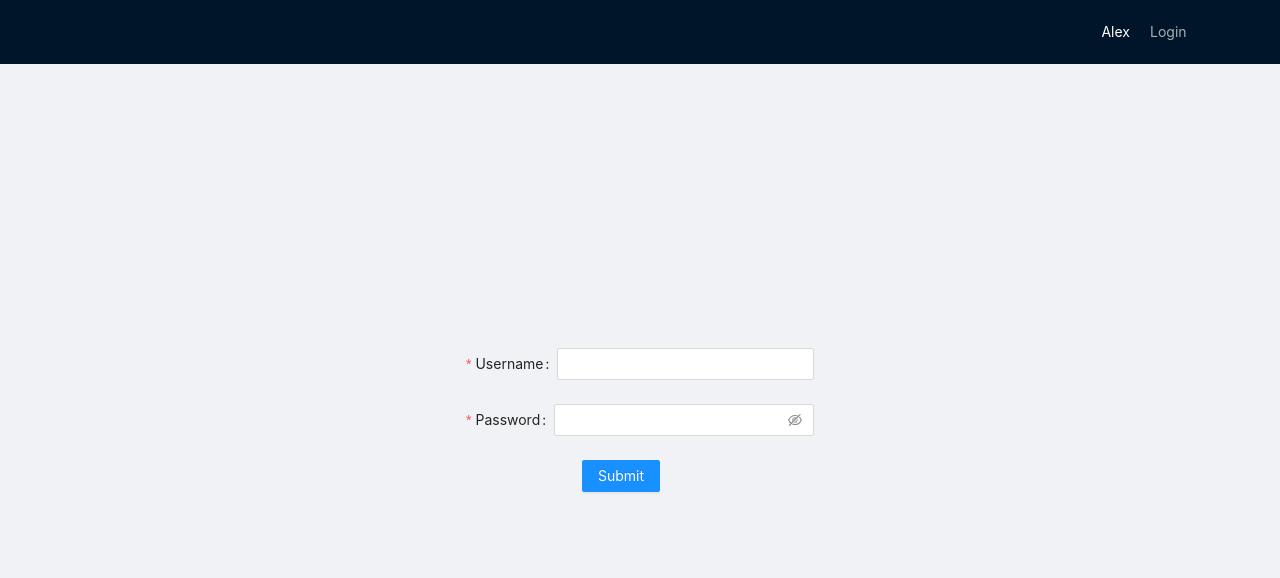
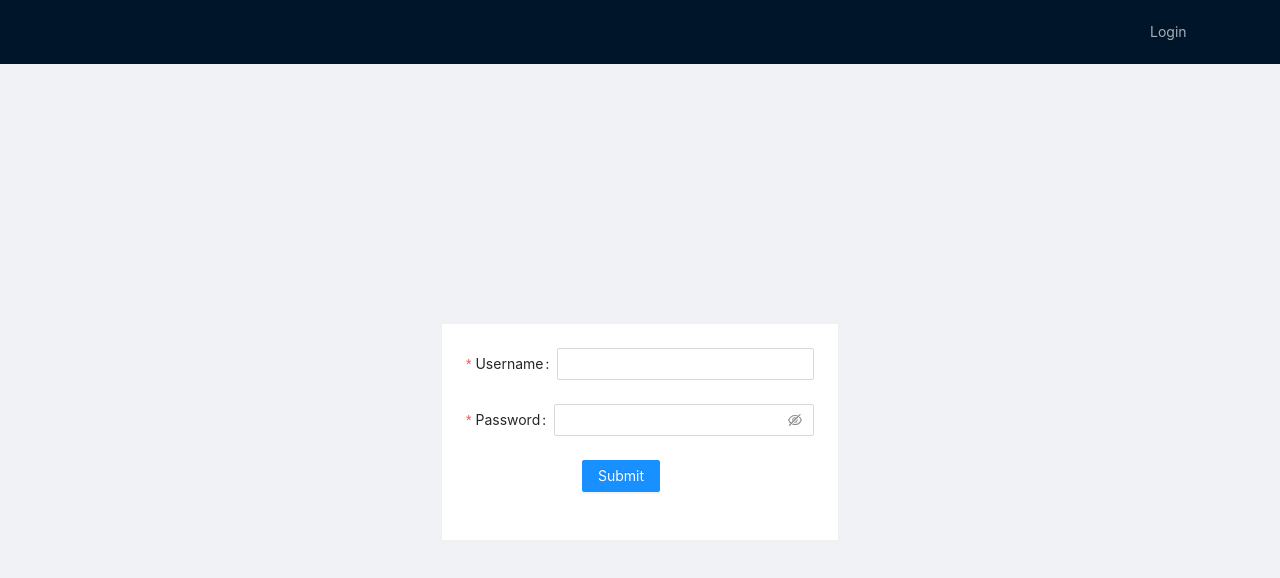
Before and after one commit to alx8437/React-event, a React (Create React App) app: page /login in a window 1280 px wide. Shown: the top 578 px of the page. Built offline with nearby package versions, Linux system fonts and the light colour scheme.

Commit message:
created login flow

```diff
--- a/src/components/LoginForm/LoginForm.module.scss
+++ b/src/components/LoginForm/LoginForm.module.scss
@@ -0,0 +1,3 @@
+.error {
+  color: red;
+}
--- a/src/components/LoginForm/LoginForm.tsx
+++ b/src/components/LoginForm/LoginForm.tsx
@@ -1,11 +1,27 @@
 import React, {FC} from 'react';
 import {Button, Form, Input} from "antd";
 import {rules} from "../../utils/rules";
+import {useDispatch} from "react-redux";
+import {useTypedSelector} from "../../hooks/useTypedSelector";
+import styles from './LoginForm.module.scss'
+import {useInput} from "../../hooks/useInput";
+import {loading} from "../../store/reducers/auth/thunk-creators";
+
+interface IFormItems {
+  username: string,
+  password: string,
+}
 
 export const LoginForm: FC = () => {
+  const dispatch = useDispatch();
+  const {isLoading, error} = useTypedSelector(state => state.authReducer)
 
-  const onFinish = (values: any) => {
-    console.log(values)
+  const username = useInput('');
+  const password = useInput('');
+
+  const submit = (values: IFormItems) => {
+    const {username, password} = values
+    dispatch<any>(loading(username, password))
   }
 
   const onFinishFailed = (errorInfo: any) => {
@@ -15,25 +31,30 @@ export const LoginForm: FC = () => {
 
   return (
     <Form
-      onFinish={onFinish}
+      onFinish={submit}
       onFinishFailed={onFinishFailed}
     >
+      {error && <div className={styles.error}>{error}</div>}
       <Form.Item
         label="Username"
         name="username"
         rules={[rules.required('Please input your username!')]}
       >
-        <Input />
+        <Input {...username}/>
       </Form.Item>
       <Form.Item
         label="Password"
         name="password"
         rules={[rules.required('Please input your password!')]}
       >
-        <Input.Password />
+        <Input.Password {...password}/>
       </Form.Item>
       <Form.Item wrapperCol={{ offset: 8, span: 16 }}>
-        <Button type="primary" htmlType="submit">
+        <Button
+          type="primary"
+          htmlType="submit"
+          loading={isLoading}
+        >
           Submit
         </Button>
       </Form.Item>
--- a/src/components/Navbar/Navbar.tsx
+++ b/src/components/Navbar/Navbar.tsx
@@ -5,27 +5,26 @@ import {useNavigate} from "react-router-dom";
 import {RouteNames} from "../../router";
 import {useTypedSelector} from "../../hooks/useTypedSelector";
 import {useDispatch} from "react-redux";
-
+import {logout} from "../../store/reducers/auth/thunk-creators";
 
 export const Navbar: FC = () => {
-    const {isAuth} = useTypedSelector(state => state.authReducer)
     const dispatch = useDispatch()
+    const navigate = useNavigate();
 
-    const navigate = useNavigate();
+    const {isAuth, user} = useTypedSelector(state => state.authReducer)
 
     const onLogin = () => {
         navigate(RouteNames.LOGIN)
     }
 
     const onExit = () => {
-        console.log('exit')
+        dispatch<any>(logout());
     }
-
 
     return (
         <Layout.Header>
             <Row justify="end">
-                <div className={styles.userName}>Alex</div>
+                <div className={styles.userName}>{user.username}</div>
                 {isAuth ? <Menu className={styles.menu} theme="dark" mode='horizontal' selectable={false}>
                     <Menu.Item
                         key='01'
--- /dev/null
+++ b/src/hooks/useInput.ts
@@ -0,0 +1,11 @@
+import {ChangeEvent, useState} from "react";
+
+export const useInput = (initialValue: string) => {
+  const [value, setValue] = useState<string>(initialValue)
+
+  const onChange = (e: ChangeEvent<HTMLInputElement>) => {
+    setValue(e.currentTarget.value)
+  }
+
+  return {onChange, value}
+}
--- /dev/null
+++ b/src/models/IUser.ts
@@ -0,0 +1,4 @@
+export interface IUser {
+  username: string;
+  password: string;
+}
--- a/src/pages/Login.tsx
+++ b/src/pages/Login.tsx
@@ -1,12 +1,14 @@
 import React, {FC} from 'react';
-import {Layout, Row} from "antd";
+import {Card, Layout, Row} from "antd";
 import {LoginForm} from "../components/LoginForm/LoginForm";
 
 export const Login: FC = () => {
     return (
         <Layout>
           <Row justify="center" align="middle" className="h100" >
-            <LoginForm />
+            <Card>
+              <LoginForm />
+            </Card>
           </Row>
         </Layout>
     );
--- a/src/store/index.ts
+++ b/src/store/index.ts
@@ -7,4 +7,4 @@ const rootReducer = combineReducers(reducers);
 export const store = createStore(rootReducer, applyMiddleware(thunk));
 
 export type TRootState = ReturnType<typeof store.getState>
-export type TAppDispatch = ReturnType<typeof store.dispatch>
+export type TAppDispatch = typeof store.dispatch
--- /dev/null
+++ b/src/store/reducers/auth/action-creators.ts
@@ -0,0 +1,9 @@
+import {AuthActionEnum, ISetAuthAction, ISetError, ISetIsLoading, ISetUserAction} from "./types";
+import {IUser} from "../../../models/IUser";
+
+export const authActionCreators = {
+  setAuth: (isAuth: boolean): ISetAuthAction => ({type: AuthActionEnum.SET_AUTH, payload: isAuth}),
+  setUser: (user: IUser): ISetUserAction => ({type: AuthActionEnum.SET_USER, payload: user}),
+  setIsLoading: (isLoading: boolean): ISetIsLoading => ({type: AuthActionEnum.SET_IS_LOADING, payload: isLoading}),
+  setError: (error: string): ISetError => ({type: AuthActionEnum.SER_ERROR, payload: error}),
+}
--- a/src/store/reducers/auth/index.ts
+++ b/src/store/reducers/auth/index.ts
@@ -1,13 +1,26 @@
 import {AuthActionEnum, IAuthState, TAuthAction} from "./types";
+import {IUser} from "../../../models/IUser";
 
 const initialState: IAuthState = {
     isAuth: false,
+    error: '',
+    user: {} as IUser,
+    isLoading: false,
 }
 
 export const authReducer = (state = initialState, action: TAuthAction): IAuthState => {
     switch (action.type) {
         case AuthActionEnum.SET_AUTH: {
-            return  {...state, isAuth: action.payload}
+            return  {...state, isAuth: action.payload, isLoading: false};
+        }
+        case AuthActionEnum.SER_ERROR: {
+            return {...state, error: action.payload, isLoading: false};
+        }
+        case AuthActionEnum.SET_USER: {
+            return {...state, user: action.payload};
+        }
+        case AuthActionEnum.SET_IS_LOADING: {
+            return {...state, isLoading: action.payload};
         }
         default: {
             return state
--- /dev/null
+++ b/src/store/reducers/auth/thunk-creators.ts
@@ -0,0 +1,33 @@
+import {TAppDispatch} from "../../index";
+import axios from "axios";
+import {IUser} from "../../../models/IUser";
+import {authActionCreators} from "./action-creators";
+
+export const loading = (username: string, password: string) => async (dispatch: TAppDispatch) => {
+  dispatch(authActionCreators.setIsLoading(true))
+  setTimeout(async () => {
+    try {
+      const response = await axios.get<IUser[]>('./users.json')
+      const mockUser: IUser | undefined = response.data.find(user => user.username === username && user.password === password);
+      if (mockUser) {
+        localStorage.setItem('auth', 'true');
+        localStorage.setItem('username', mockUser.username);
+        dispatch(authActionCreators.setAuth(true));
+        dispatch((authActionCreators.setUser(mockUser)));
+      } else {
+        dispatch(authActionCreators.setError('Incorrect username or password'))
+      }
+    } catch (e) {
+      dispatch(authActionCreators.setError('Authorization error'))
+    }
+    dispatch(authActionCreators.setIsLoading(false))
+  }, 1000)
+}
+
+export const logout = () => (dispatch: TAppDispatch) => {
+  localStorage.removeItem('auth');
+  localStorage.removeItem('username');
+  dispatch(authActionCreators.setAuth(false));
+  dispatch(authActionCreators.setUser({} as IUser));
+  dispatch(authActionCreators.setError(''));
+}
--- a/src/store/reducers/auth/types.ts
+++ b/src/store/reducers/auth/types.ts
@@ -1,14 +1,38 @@
+import {IUser} from "../../../models/IUser";
+
 export interface IAuthState {
     isAuth: boolean;
+    user: IUser;
+    isLoading: boolean;
+    error: string;
 }
 
 export enum AuthActionEnum {
-    SET_AUTH = 'SET_AUTH'
+    SET_AUTH = 'SET_AUTH',
+    SET_USER = 'SET_USER',
+    SET_IS_LOADING = 'SET_IS_LOADING',
+    SER_ERROR = 'SER_ERROR',
 }
 
-interface ISetAuthAction {
+export interface ISetAuthAction {
     type: AuthActionEnum.SET_AUTH,
     payload: boolean,
 }
 
-export type TAuthAction = ISetAuthAction
+export interface ISetUserAction {
+    type: AuthActionEnum.SET_USER,
+    payload: IUser,
+}
+
+export interface ISetIsLoading {
+    type: AuthActionEnum.SET_IS_LOADING,
+    payload: boolean,
+}
+
+export interface ISetError {
+    type: AuthActionEnum.SER_ERROR,
+    payload: string,
+}
+
+
+export type TAuthAction = ISetAuthAction | ISetUserAction |ISetIsLoading | ISetError;
```
Also changed, not shown: public/users.json (added, +10 -0 lines).
